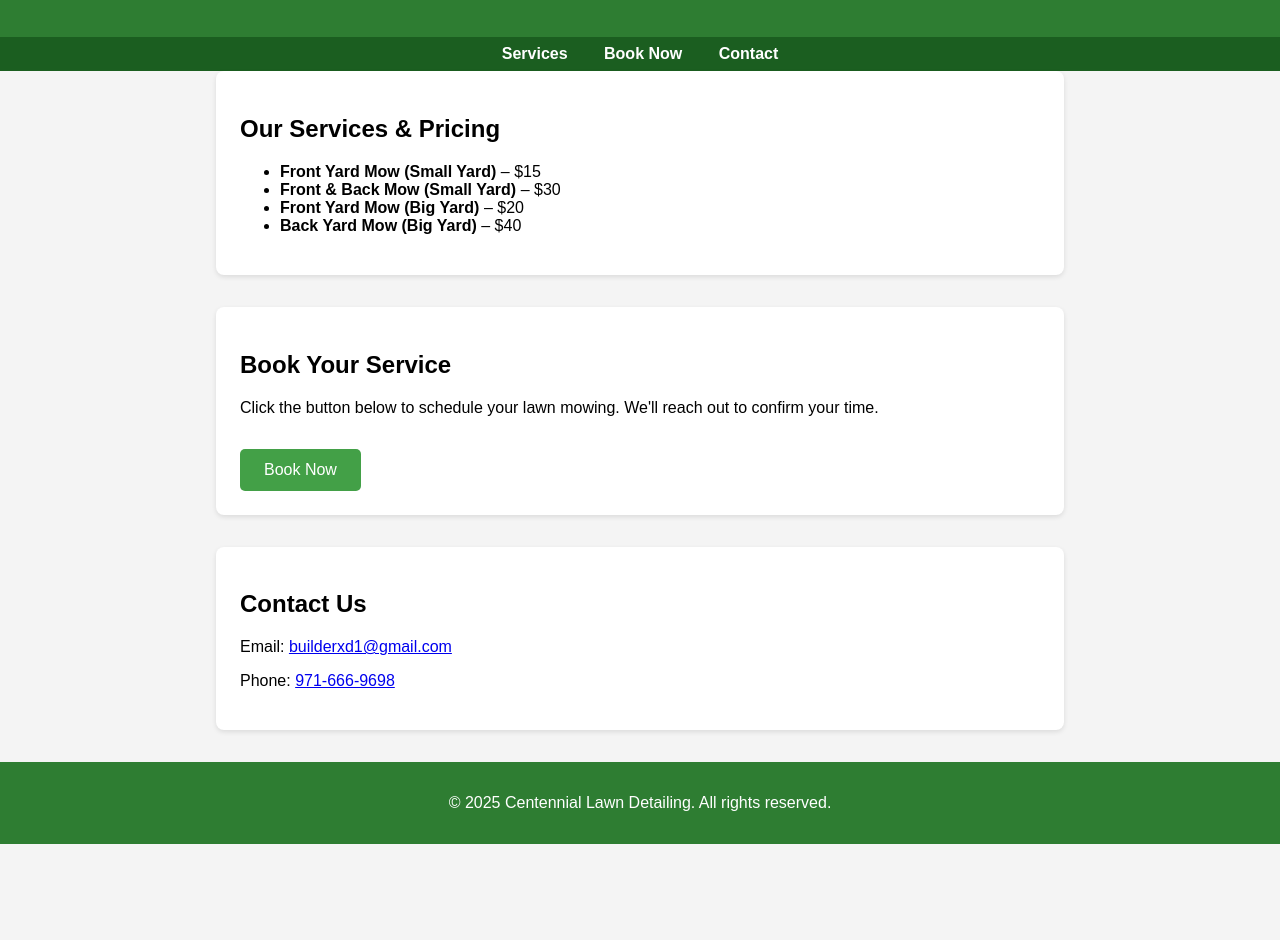
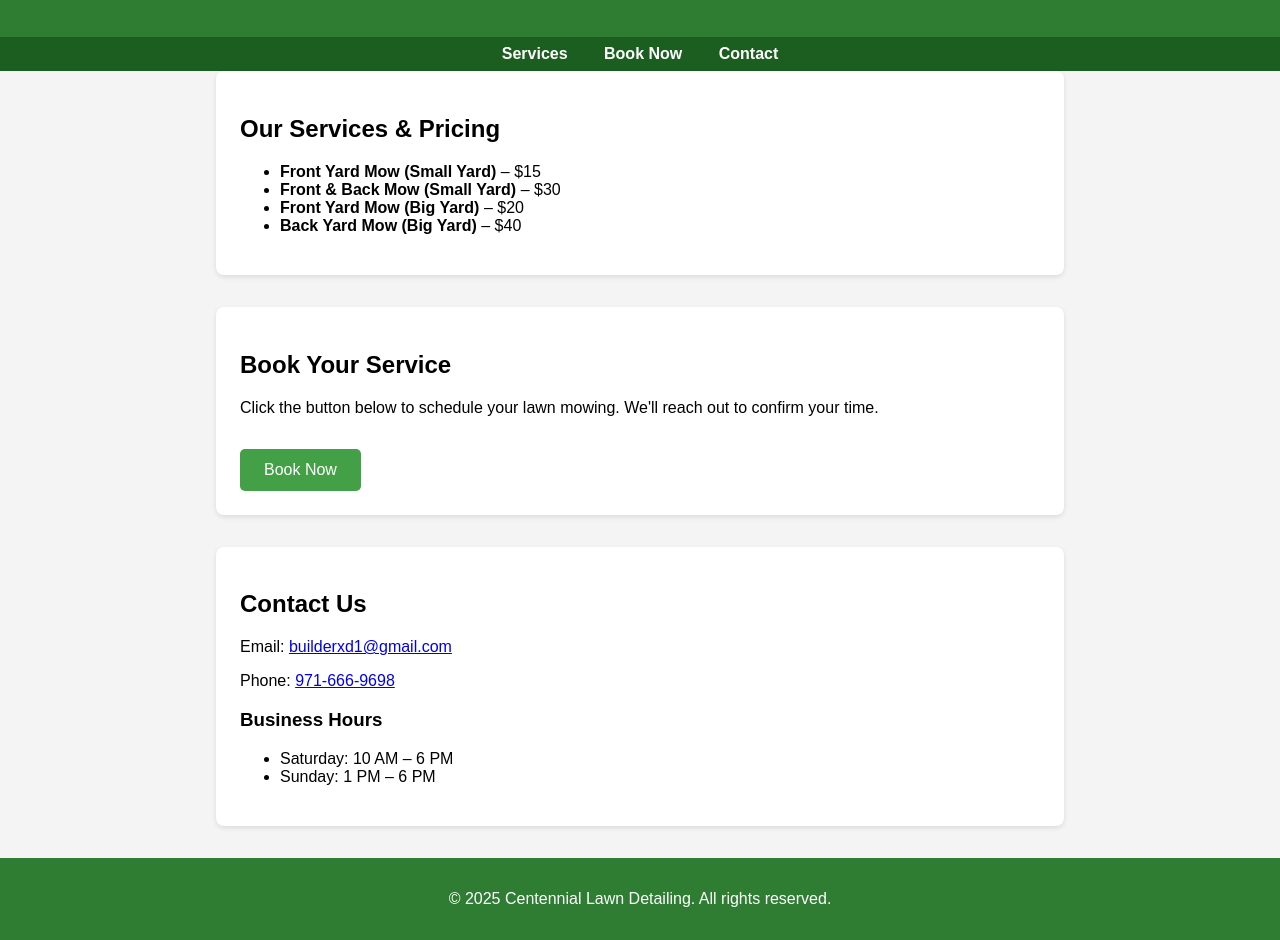
Before and after one commit to lawnmowingcompainy/centennial-lawn-detailing, a plain HTML site: page index.html in a window 1280 px wide. Shown: the part 125-1065 px from the top of the page. Before the commit the page ends 969 px from the top, so only its background shows below. Drawn offline with Linux system fonts and the light colour scheme.

Commit message:
Update index.html

```diff
--- a/index.html
+++ b/index.html
@@ -90,6 +90,11 @@
     <h2>Contact Us</h2>
     <p>Email: <a href="mailto:builderxd1@gmail.com">builderxd1@gmail.com</a></p>
     <p>Phone: <a href="tel:19716669698">971-666-9698</a></p>
+    <h3>Business Hours</h3>
+    <ul>
+      <li>Saturday: 10 AM – 6 PM</li>
+      <li>Sunday: 1 PM – 6 PM</li>
+    </ul>
   </section>
 
   <footer>
```
